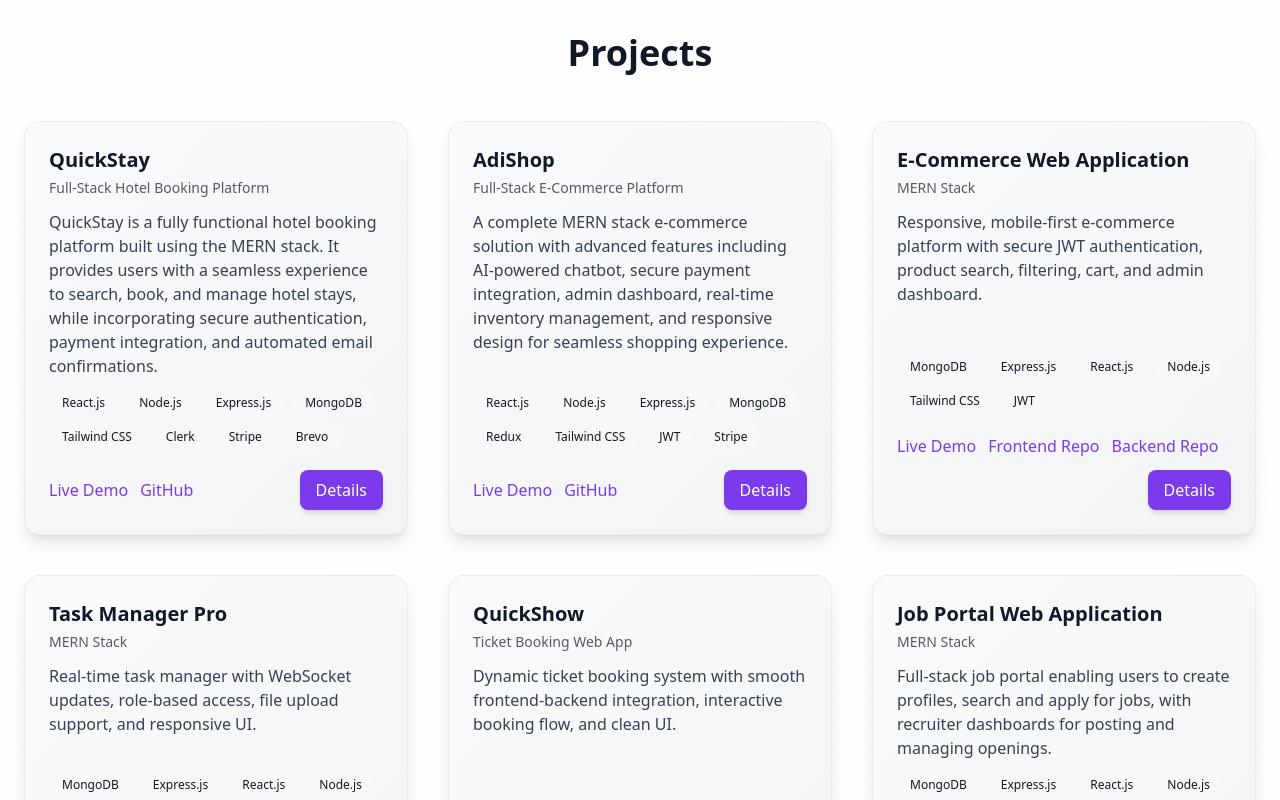
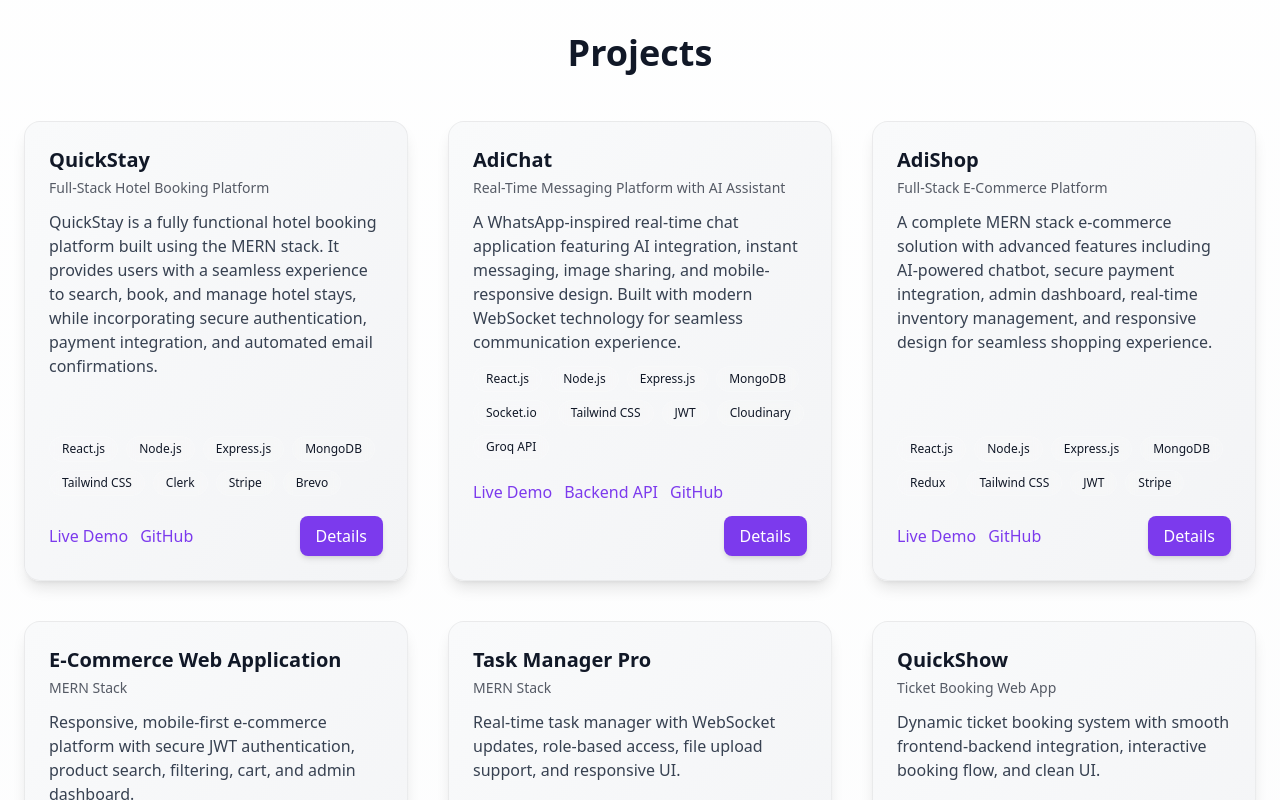
Before and after one commit to Aditya7015/aditya-tiwari-portfolio, a React (Vite) app: page / in a window 1280 px wide. Shown: the part 780-1580 px from the top of the page. Built offline with nearby package versions, Linux system fonts and the light colour scheme.

Commit message:
AdiChat Project

```diff
--- a/src/data.js
+++ b/src/data.js
@@ -19,10 +19,23 @@ export const skills = [
   'MongoDB', 'Mongoose',
   'JWT', 'Bcrypt', 'CORS',
   'Git', 'GitHub', 'Vercel', 'Render', 'Netlify',
-  'Data Structures & Algorithms'
+  'Data Structures & Algorithms', 'Socket.io', 'Cloudinary', 'Groq API'
 ]
 
 export const projects = [
+  {
+    slug: 'adichat',
+    title: 'AdiChat',
+    subtitle: 'Real-Time Messaging Platform with AI Assistant',
+    description: 'A WhatsApp-inspired real-time chat application featuring AI integration, instant messaging, image sharing, and mobile-responsive design. Built with modern WebSocket technology for seamless communication experience.',
+    tech: ['React.js', 'Node.js', 'Express.js', 'MongoDB', 'Socket.io', 'Tailwind CSS', 'JWT', 'Cloudinary', 'Groq API'],
+    links: [
+      { label: 'Live Demo', url: 'https://adichat-alpha.vercel.app/' },
+      { label: 'Backend API', url: 'https://adichat-project.onrender.com/' },
+      { label: 'GitHub', url: 'https://github.com/Aditya7015/AdiChat-Project' }
+    ],
+    featured: true
+  },
   {
     slug: 'adishop',
     title: 'AdiShop',
@@ -32,7 +45,8 @@ export const projects = [
     links: [
       { label: 'Live Demo', url: 'https://adi-shop-nine.vercel.app/' },
       { label: 'GitHub', url: 'https://github.com/Aditya7015/AdiShop' }
-    ]
+    ],
+    featured: true
   },
   {
     slug: 'quickstay',
@@ -43,7 +57,8 @@ export const projects = [
     links: [
       { label: 'Live Demo', url: 'https://quickstay-omega-brown.vercel.app/' },
       { label: 'GitHub', url: 'https://github.com/Aditya7015/hotel-booking' }
-    ]
+    ],
+    featured: true
   },
   {
     slug:'ecommerce-webapp',
@@ -95,7 +110,6 @@ export const projects = [
   }
 ];
 
-
 export const education = [
   {
     school:"Galgotia's College of Engineering & Technology",
@@ -138,8 +152,53 @@ export const experience = [
   }
 ];
 
+export const posts = [
+  {
+    slug: "building-adichat-real-time-messaging",
+    title: "Building AdiChat: Real-Time Messaging with AI",
+    date: "2025-09-25",
+    excerpt: "Learn how I built a WhatsApp-inspired chat application with real-time messaging, AI integration, and mobile-responsive design using MERN stack and WebSockets.",
+    content: `
+# Building AdiChat: Real-Time Messaging Platform
 
-export const posts = [
+AdiChat is a full-stack real-time messaging application that combines modern web technologies with AI-powered conversations.
+
+## Key Features
+- **Real-time messaging** with Socket.io
+- **Adi AI Assistant** powered by Groq API
+- **Image sharing** with Cloudinary integration
+- **Mobile-responsive** design
+- **JWT authentication** and secure messaging
+
+## Tech Stack
+- **Frontend**: React.js, Tailwind CSS, Socket.io Client
+- **Backend**: Node.js, Express.js, Socket.io
+- **Database**: MongoDB with Mongoose
+- **AI**: Groq API for intelligent conversations
+- **Storage**: Cloudinary for image uploads
+- **Deployment**: Vercel (Frontend) + Render (Backend)
+
+## Challenges & Solutions
+- **Real-time synchronization** - Implemented WebSocket connections for instant messaging
+- **Mobile responsiveness** - Used Tailwind CSS with mobile-first approach
+- **AI integration** - Seamlessly integrated Groq API for intelligent conversations
+
+\`\`\`javascript
+// Example Socket.io implementation
+io.on('connection', (socket) => {
+  socket.on('join-user', (userId) => {
+    socket.join(userId);
+  });
+
+  socket.on('send-message', (data) => {
+    socket.to(data.receiverId).emit('receive-message', data);
+  });
+});
+\`\`\`
+
+[Live Demo](https://adichat-alpha.vercel.app/) | [GitHub Repo](https://github.com/Aditya7015/AdiChat-Project)
+`
+  },
   {
     slug: "getting-started-with-react-18",
     title: "Getting Started with React 18",
```
